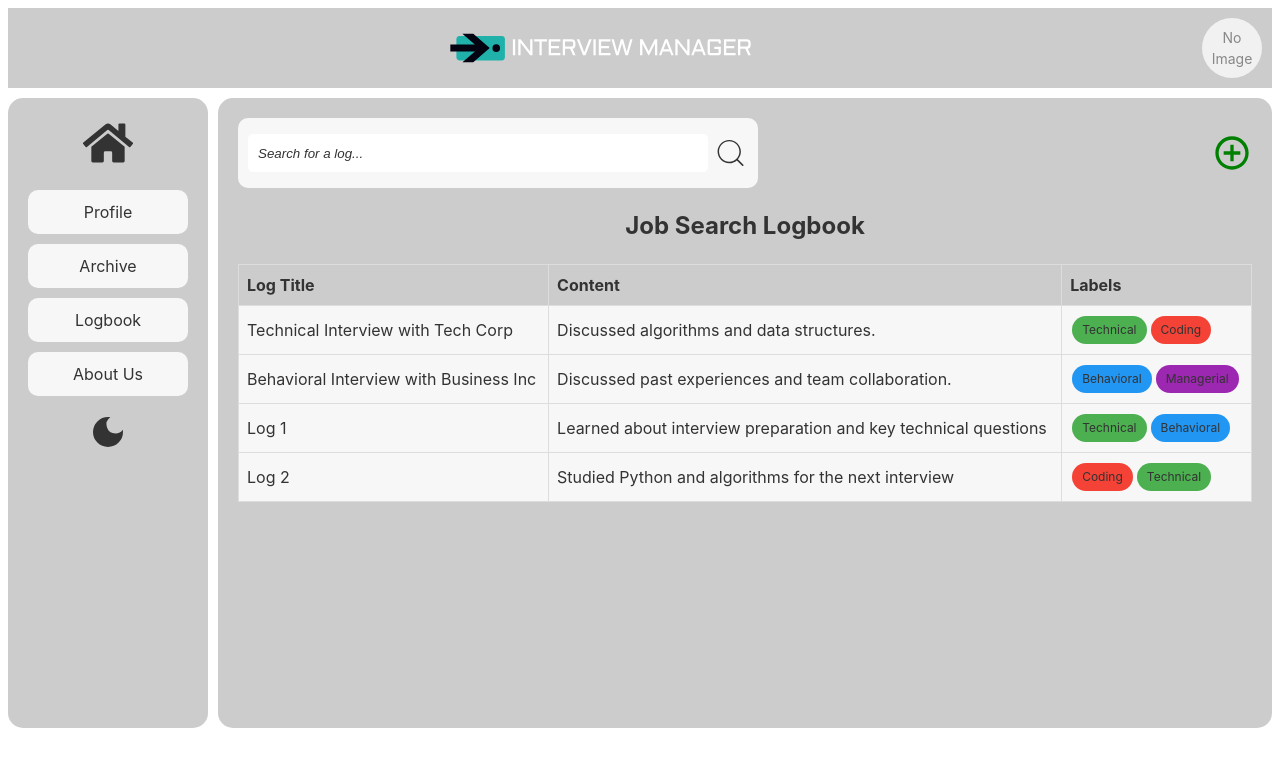
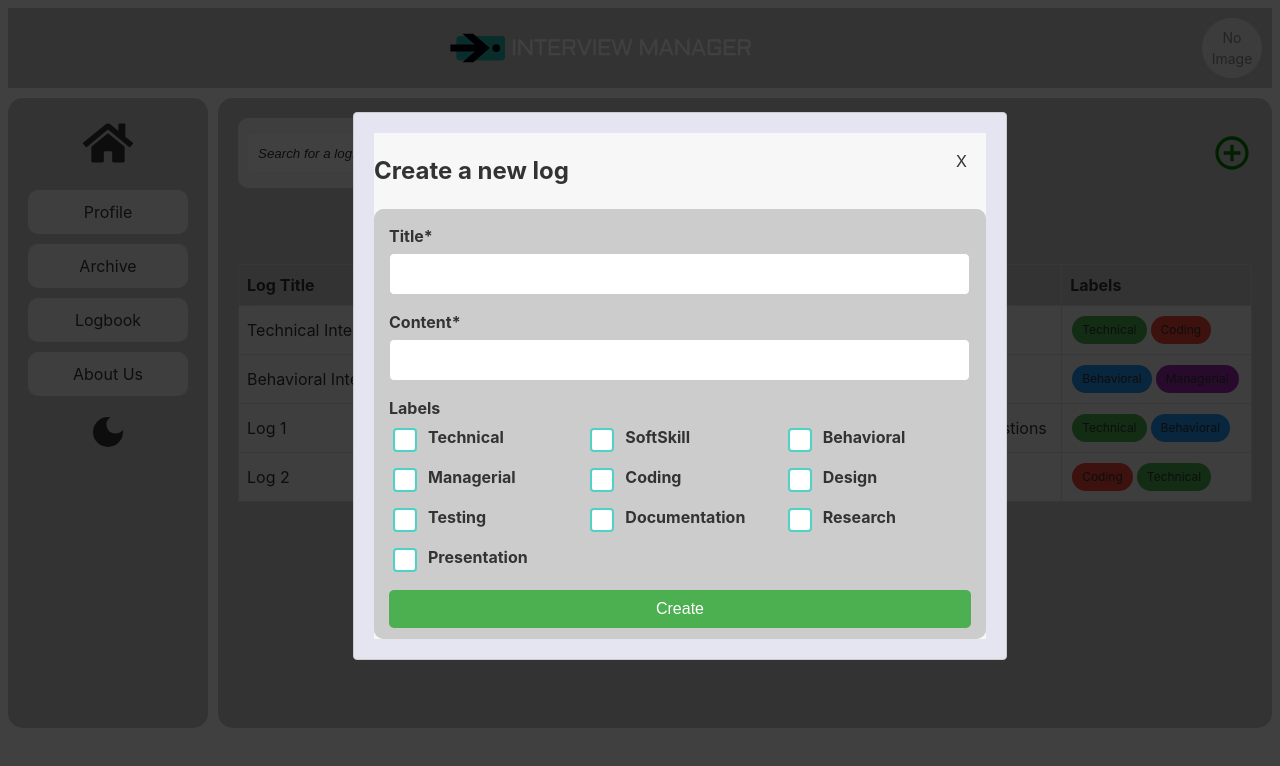
Before and after one commit to johnfa1508/interview-manager-client, a React (Vite) app: page /logbook in a window 1280 px wide. Both pictures are taken after a click on the icon 1232 px from the left and 153 px from the top of the page. Shown: the top 766 px of the page. Built offline with nearby package versions, Linux system fonts and the light colour scheme; no server answers.

Commit message:
started on create/edit log modal

```diff
--- /dev/null
+++ b/src/components/logFormModal/index.jsx
@@ -0,0 +1,130 @@
+/* eslint-disable react/prop-types */
+import { useEffect, useState } from 'react';
+import useModal from '../../hooks/useModal';
+import './style.css';
+
+export default function LogFormModal({ log, isEditing }) {
+  const [formData, setFormData] = useState({
+    title: '',
+    content: '',
+    interviewId: '',
+    labels: []
+  });
+  const { closeModal } = useModal();
+  const logLabels = [
+    'Technical',
+    'SoftSkill',
+    'Behavioral',
+    'Managerial',
+    'Coding',
+    'Design',
+    'Testing',
+    'Documentation',
+    'Research',
+    'Presentation'
+  ];
+  // const { snackbar, showSnackbar, closeSnackbar } = useSnackbar();
+
+  useEffect(() => {
+    if (log) {
+      setFormData({
+        title: log.title,
+        content: log.content,
+        interviewId: log.interviewId,
+        labels: log.labels
+      });
+    }
+  }, [log]);
+
+  const handleChange = (event) => {
+    const { name, value } = event.target;
+
+    setFormData({
+      ...formData,
+      [name]: value
+    });
+  };
+
+  const handleCheckboxChange = (event) => {
+    const { name, checked } = event.target;
+    console.log(formData.labels);
+
+    setFormData((prev) => {
+      if (checked) {
+        return { ...prev, labels: [...prev.labels, name] };
+      } else {
+        return { ...prev, labels: prev.labels.filter((label) => label !== name) };
+      }
+    });
+  };
+
+  // TODO: Notification pop up
+  const handleSubmit = async (e) => {
+    e.preventDefault();
+
+    if (isEditing) {
+      console.log('Update log');
+    } else {
+      console.log('Create log');
+    }
+
+    // Wait for the Snackbar to finish closing before closing the modal
+    setTimeout(() => {
+      closeModal();
+    }, 3000); // Match the Snackbar display duration
+  };
+
+  return (
+    <div className="log-form-modal-container">
+      <div className="log-form-content-container">
+        <form onSubmit={handleSubmit}>
+          <div className="log-form-group">
+            <label htmlFor="title">Title*</label>
+            <input
+              type="text"
+              id="title"
+              name="title"
+              value={formData.title}
+              onChange={handleChange}
+              required
+            />
+          </div>
+
+          <div className="log-form-group">
+            <label htmlFor="content">Content*</label>
+            <input
+              type="text"
+              id="content"
+              name="content"
+              value={formData.content}
+              onChange={handleChange}
+              required
+            />
+          </div>
+
+          <div className="log-form-group">
+            <label>Labels</label>
+            <div className="checkbox-group">
+              {logLabels.map((label) => (
+                <div key={label}>
+                  <input
+                    type="checkbox"
+                    id={label}
+                    name={label}
+                    checked={formData.labels.includes(label)}
+                    onChange={handleCheckboxChange}
+                  />
+                  <label htmlFor={label}>{label}</label>
+                </div>
+              ))}
+            </div>
+          </div>
+
+          <button type="submit" className="interview-form-submit-button">
+            {isEditing ? 'Update' : 'Create'}
+          </button>
+        </form>
+      </div>
+    </div>
+  );
+}
--- /dev/null
+++ b/src/components/logFormModal/style.css
@@ -0,0 +1,91 @@
+.log-form-modal-container {
+  display: flex;
+  justify-content: center;
+  align-items: center;
+  background-color: var(--primary-background-color);
+  border-radius: 10px;
+}
+
+.log-form-content-container {
+  background-color: var(--primary-background-color);
+  padding: 15px;
+  border-radius: 10px;
+  width: 100%;
+  max-height: 50vh;
+  overflow-y: auto;
+
+  /* Scrollbar styling */
+  scrollbar-width: thin;
+  scrollbar-color: var(--text-color) var(--primary-background-color);
+}
+
+.log-form-group {
+  margin-bottom: 15px;
+}
+
+.log-form-group label {
+  display: block;
+  margin-bottom: 5px;
+  font-weight: bold;
+}
+
+.log-form-group input,
+.log-form-group textarea {
+  background-color: var(--container-background-color);
+  /* TODO: WTF is this? */
+  width: 96%;
+  padding: 10px;
+  border: 1px solid #ccc;
+  border-radius: 5px;
+  font-size: 16px;
+  color: var(--text-color);
+  font-family: inherit;
+}
+
+.log-form-group textarea {
+  resize: none;
+  height: 100px;
+}
+
+/* Style for the checkbox group */
+.checkbox-group {
+  display: grid;
+  grid-template-columns: repeat(auto-fill, minmax(150px, 1fr));
+  gap: 10px;
+}
+
+.checkbox-group div {
+  display: flex;
+  align-items: center;
+}
+
+.checkbox-group input[type='checkbox'] {
+  appearance: none;
+  width: 20px;
+  height: 20px;
+  border: 2px solid #4fd1c5;
+  border-radius: 4px;
+  outline: none;
+  cursor: pointer;
+  transition: background-color 0.2s, border-color 0.2s;
+}
+
+.checkbox-group input[type='checkbox']:checked {
+  background-color: var(--secondary-background-color);
+  border-color: #4fd1c5;
+}
+
+.checkbox-group input[type='checkbox']:checked::after {
+  content: '✔';
+  display: block;
+  text-align: center;
+  color: white;
+  font-size: 14px;
+  line-height: 18px;
+}
+
+.checkbox-group label {
+  margin-left: 8px;
+  color: var(--text-color);
+  cursor: pointer;
+}
--- a/src/pages/logbook/index.jsx
+++ b/src/pages/logbook/index.jsx
@@ -6,23 +6,28 @@ import { useEffect, useState } from 'react';
 import LogbookTable from '../../components/logbookTable';
 import Searchbar from '../../components/searchbar';
 import { MdOutlineAddCircleOutline } from 'react-icons/md';
+import useModal from '../../hooks/useModal';
+import LogFormModal from '../../components/logFormModal';
 
 export default function LogbookPage() {
   const [logbookData, setLogbookData] = useState(logbooksMockData);
   const [searchValue, setSearchValue] = useState('');
+  const { openModal, setModal } = useModal();
 
   const handleSearchChange = (event) => {
     setSearchValue(event.target.value);
-  };
-
-  const showModal = () => {
-    console.log('Show modal');
   };
 
   // TODO: Fetch logbook data from backend later
   useEffect(() => {
     setLogbookData(logbooksMockData);
   }, []);
+
+  const showModal = () => {
+    setModal('Create a new log', <LogFormModal isEditing={false} />);
+
+    openModal();
+  };
 
   return (
     <>
```
